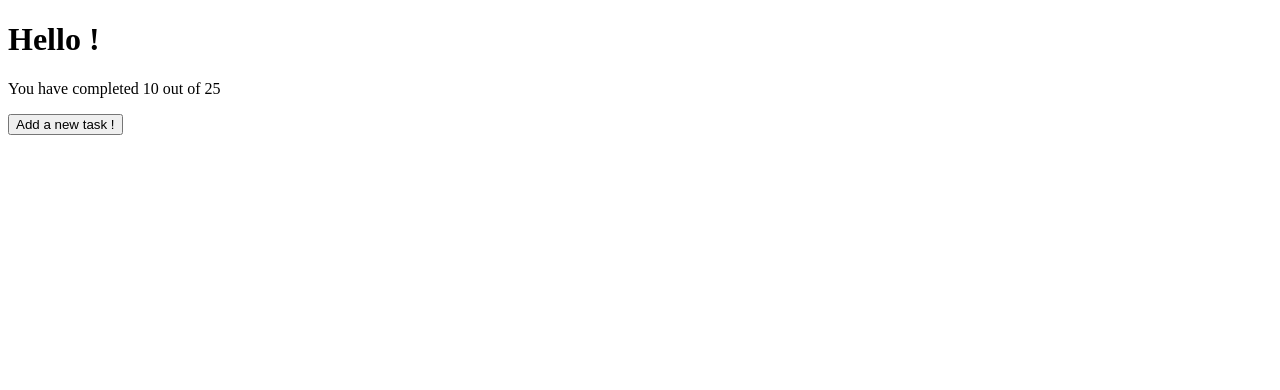
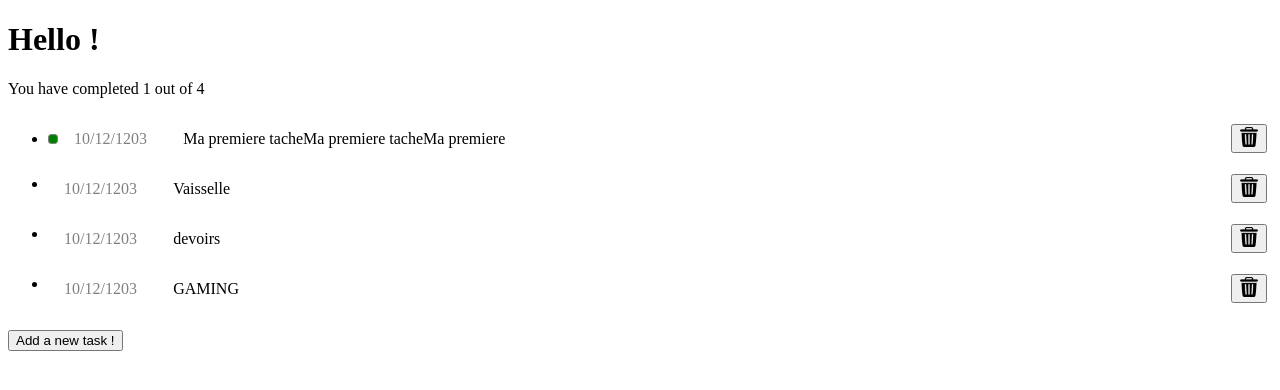
Before and after one commit to Bertil-pinel/ToDoList, a React (Create React App) app in the folder to-do-list/: page / in a window 1280 px wide. Shown: the top 390 px of the page. Built offline with nearby package versions, Linux system fonts and the light colour scheme.

Commit message:
Ajout du bouton supprimer

```diff
--- a/to-do-list/src/App.js
+++ b/to-do-list/src/App.js
@@ -5,34 +5,58 @@ import Footer from "./Footer";
 
 
 const App = () =>{
+
+
     let Tasks = [];
     Tasks.push({
-        date: "10/12/1203",
-        content: "Ma premiere tacheMa premiere tacheMa premiere"
+        "date": "10/12/1203",
+        "content": "Ma premiere tacheMa premiere tacheMa premiere",
+        "isChecked" : true,
         }
     );
 
     Tasks.push({
-        date : "10/12/1203",
-        content: "Ma deuxieme tache"
+        "date" : "10/12/1203",
+        "content": "Vaisselle",
+        "isChecked" : false,
         }
     );
+    Tasks.push({
+        "date" : "10/12/1203",
+        "content": "devoirs",
+        "isChecked" : false,
+        }
+    );
+    Tasks.push({
+        "date" : "10/12/1203",
+        "content": "GAMING",
+        "isChecked" : false,
+        }
+    );
+
+    let checked = 0;
+    for(let i=0 ; i < Tasks.length ; i++){
+        if(Tasks[i].isChecked){
+            checked++;
+        }
+    }
 
     return(
         <div className="App">
             <Header
-                completed= "10"
-                total= "25"
+                completed= {checked}
+                total= {Tasks.length}
             />
 
 
             <ListOfTask
-            tasks = {Tasks}
+                tasks = {Tasks}
             />
 
             <Footer/>
 
         </div>
     )
+
   }
   export default App;
--- a/to-do-list/src/ListOfTask.js
+++ b/to-do-list/src/ListOfTask.js
@@ -1,5 +1,6 @@
 import React from "react";
 import Task from "./Task";
+
 
 class ListOfTask extends React.Component {
 
@@ -23,8 +24,11 @@ class ListOfTask extends React.Component {
     renderTask(i){
         return (
             <Task
-            date={this.props.tasks[i].date}
-            content={this.props.tasks[i].content}
+              key={i}
+              date={this.state.tasks[i].date}
+              content={this.state.tasks[i].content}
+              isChecked={this.state.tasks[i].isChecked}
+              ID={i}
             />
         );
 
@@ -32,10 +36,10 @@ class ListOfTask extends React.Component {
     }
 
     render() {
-        const Tasks = () => {
-            for(let i = 0 ; i < this.props.tasks.length; i++)
-                this.renderTask(i);
-        }
+        const Tasks = [];
+        for(let i = 0 ; i < this.state.numberOfTasks; i++)
+          Tasks.push(this.renderTask(i));
+
 
       return (
         <div className="tasks">
--- a/to-do-list/src/Task.js
+++ b/to-do-list/src/Task.js
@@ -1,11 +1,5 @@
 import React from "react";
 
-let ID=0;
-
-function newID(){
-    ID++;
-    return ID;
-}
 
 class Task extends React.Component {
 
@@ -14,22 +8,26 @@ class Task extends React.Component {
       this.state= {
         date: props.date,
         content: props.content,
-        isImportant: props.isImportant,
-        isChecked : false,
-        id: newID(),
+        isChecked : props.isChecked,
+        id: props.ID,
         };
+    }
+
+    onChangeHandler(e){
+      console.log('click');
     }
 
 
     render() {
+      let checked = this.state.isChecked ? <div class="checked"></div> : <div class="unchecked"></div>;
 
       return (
         <li>
-            <div className="task">
-                <input type="checkbox"></input>
+            <div id={this.state.id} className="task">
+                {checked}
                 <p className="date">{this.state.date}</p>
                 <p className="content">{this.state.content}</p>
-                <button >supprimer</button>
+                <button ><img src="/bin.png" height="20"/></button>
             </div>
         </li>
       );
--- a/to-do-list/src/index.css
+++ b/to-do-list/src/index.css
@@ -18,3 +18,18 @@
 .task .content{
     width: 80%;
 }
+
+.checked{
+    height: 0.5em;
+    width: 0.5em;
+    border: solid gray 0.1em;
+    border-radius: 0.2em;
+    background-color: green;
+}
+
+.checked{
+    height: 0.5em;
+    width: 0.5em;
+    border: solid gray 0.1em;
+    border-radius: 0.2em;
+}
```
Also changed, not shown: to-do-list/public/bin.png (added), to-do-list/src/index.js (line endings or trailing spaces), 1 other file (tests, documents, lock files or other folders).
